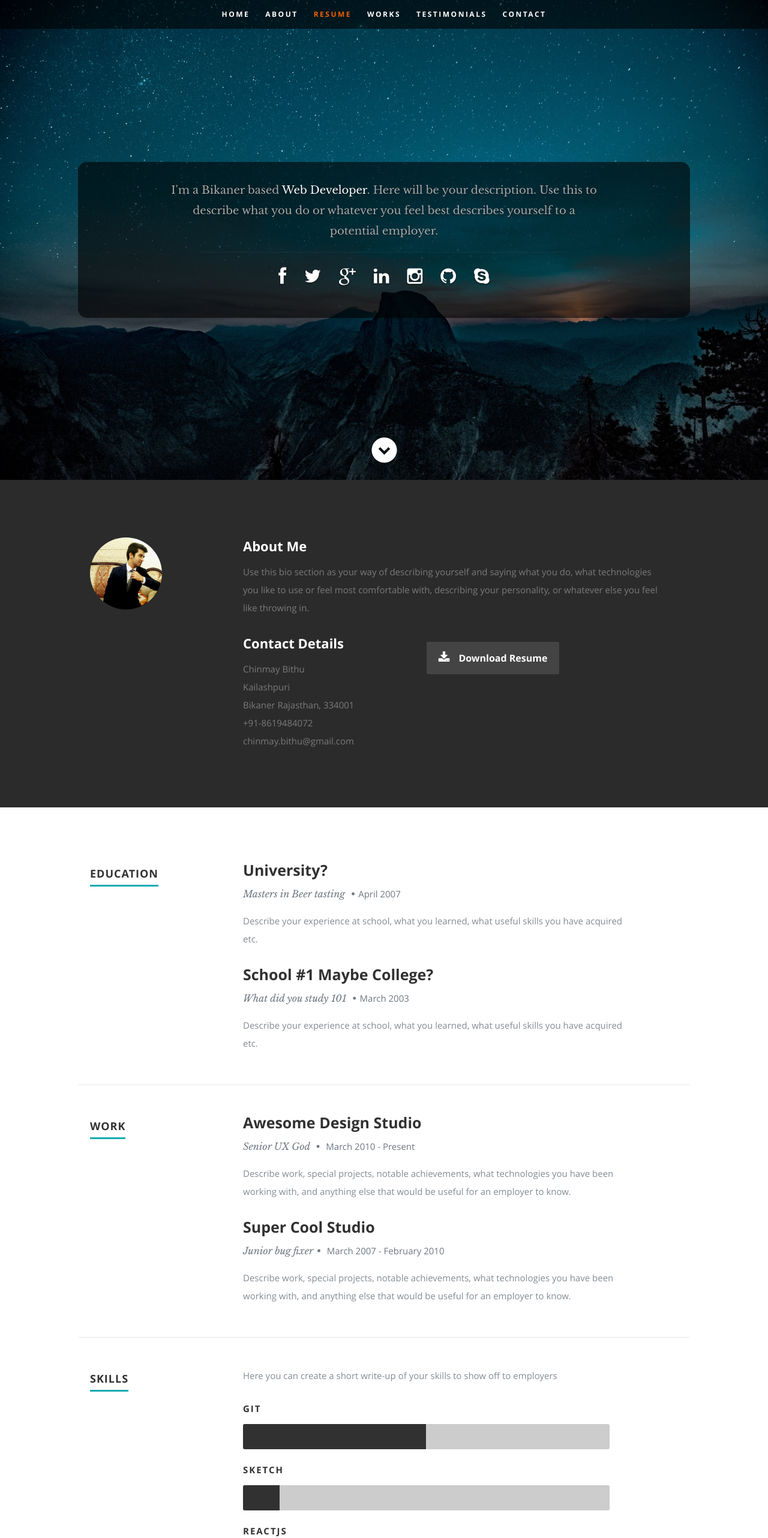
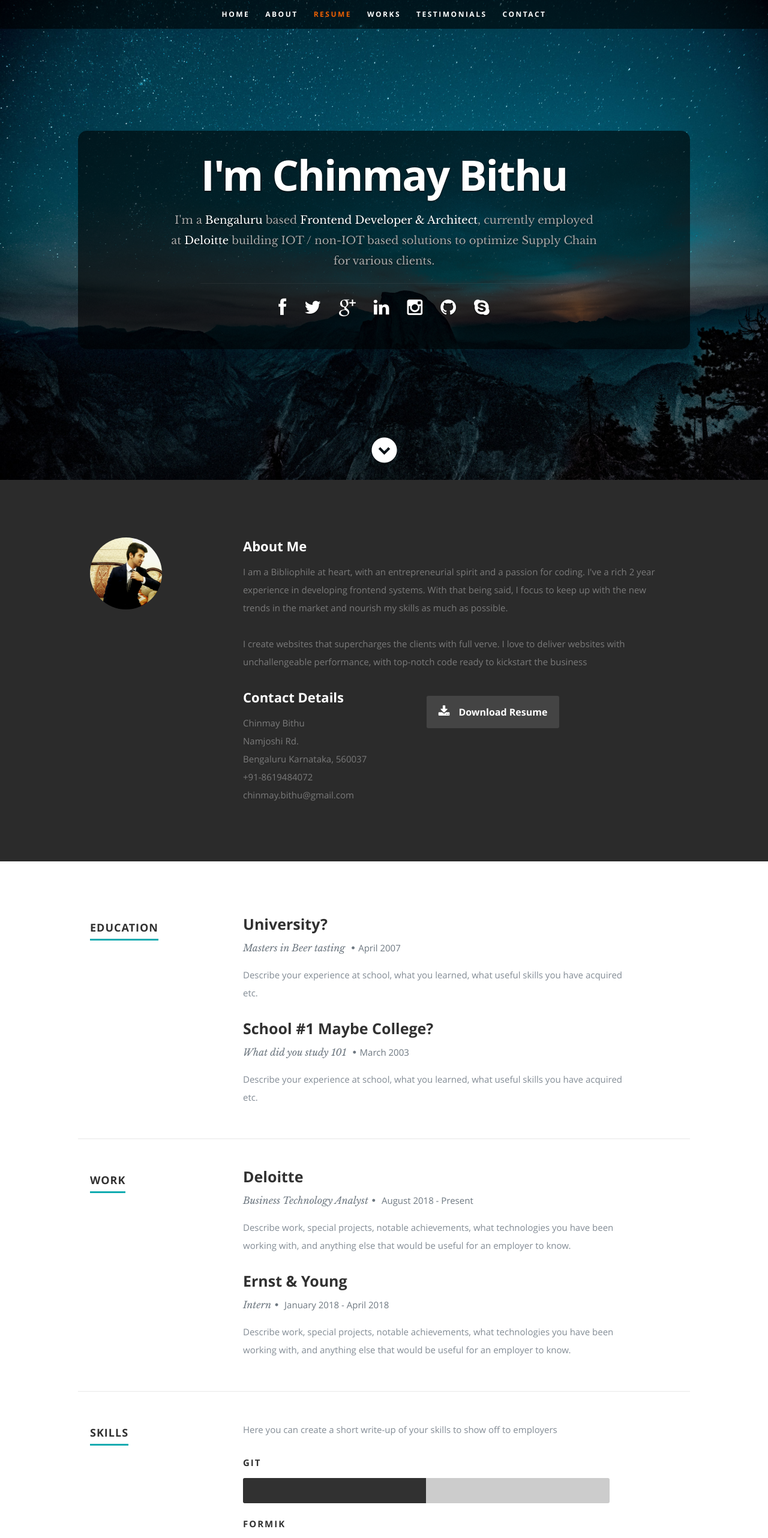
Before and after one commit to cbithu/resume_cbithu, a React (Create React App) app: page / in a window 1280 px wide. Shown: the top 2564 px of the page at 60% size. Built offline with nearby package versions, Linux system fonts and the light colour scheme.

Commit message:
resume push 2

```diff
--- a/public/css/layout.css
+++ b/public/css/layout.css
@@ -63,13 +63,13 @@ header .banner-text h1 {
    font: 90px/1.1em 'opensans-bold', sans-serif;
    color: #fff;
    letter-spacing: -2px;
-   margin: 0 auto 18px auto;
+   margin: 35px auto 20px auto;;
    text-shadow: 0px 1px 3px rgba(0, 0, 0, .8);
 }
 header .banner-text h3 {
    font: 18px/1.9em 'librebaskerville-regular', serif;
    color: #A8A8A8;
-   margin: 0 auto;
+   margin: 20px auto;
    width: 70%;
    text-shadow: 0px 1px 2px rgba(0, 0, 0, .5);
 }
--- a/public/js/init.js
+++ b/public/js/init.js
@@ -11,7 +11,7 @@
 ------------------------------------------------------ */
 
     setTimeout(function() {
-	   $('h1.responsive-headline').fitText(1, { minFontSize: '40px', maxFontSize: '90px' });
+	   $('h1.responsive-headline').fitText(1, { minFontSize: '40px', maxFontSize: '70px' });
 	 }, 100);
 
 
--- a/public/resumeData.json
+++ b/public/resumeData.json
@@ -1,18 +1,19 @@
 {
   "main": {
     "name":"Chinmay Bithu",
-    "occupation":"Web Developer",
-    "description":"Here will be your description. Use this to describe what you do or whatever you feel best describes yourself to a potential employer",
+    "occupation":"Frontend Developer & Architect",
+    "description":"building IOT / non-IOT based solutions to optimize Supply Chain for various clients.",
     "image":"profilepic.jpg",
-    "bio":"Use this bio section as your way of describing yourself and saying what you do, what technologies you like to use or feel most comfortable with, describing your personality, or whatever else you feel like throwing in.",
+    "bio":"I am a Bibliophile at heart, with an entrepreneurial spirit and a passion for coding. I've a rich 2 year experience in developing frontend systems. With that being said, I focus to keep up with the new trends in the market and nourish my skills as much as possible.",
+    "biotwo": "I create websites that supercharges the clients with full verve. I love to deliver websites with unchallengeable performance, with top-notch code ready to kickstart the business",
     "contactmessage":"Here is where you should write your message to readers to have them get in contact with you.",
     "email": "chinmay.bithu@gmail.com",
     "phone": "+91-8619484072",
     "address":{
-      "street":"Kailashpuri",
-      "city":"Bikaner",
-      "state":"Rajasthan",
-      "zip": "334001"
+      "street":"Namjoshi Rd.",
+      "city":"Bengaluru",
+      "state":"Karnataka",
+      "zip": "560037"
     },
     "website": "http://www.timbakerdev.com",
     "resumedownload":"http://timbakerdev.com",
@@ -72,15 +73,15 @@
     ],
     "work":[
       {
-        "company":"Awesome Design Studio",
-        "title":"Senior UX God ",
-        "years":"March 2010 - Present",
+        "company":"Deloitte",
+        "title":"Business Technology Analyst",
+        "years":"August 2018 - Present",
         "description":"Describe work, special projects, notable achievements, what technologies you have been working with, and anything else that would be useful for an employer to know."
       },
       {
-        "company":"Super Cool Studio",
-        "title":"Junior bug fixer",
-        "years":"March 2007 - February 2010",
+        "company":"Ernst & Young",
+        "title":"Intern",
+        "years":"January 2018 - April 2018",
         "description":"Describe work, special projects, notable achievements, what technologies you have been working with, and anything else that would be useful for an employer to know."
       }
     ],
@@ -90,8 +91,8 @@
         "level":"50%"
       },
       {
-        "name":"Sketch",
-        "level":"10%"
+        "name":"FORMIK",
+        "level":"60%"
       },
       {
         "name":"ReactJs",
@@ -110,8 +111,8 @@
         "level":"70%"
       },
       {
-        "name":"MongoDB",
-        "level":"20%"
+        "name":"REDUX",
+        "level":"80%"
       }
     ]
   },
--- a/src/Components/About.js
+++ b/src/Components/About.js
@@ -7,6 +7,7 @@ class About extends Component {
       var name = this.props.data.name;
       var profilepic= "images/"+this.props.data.image;
       var bio = this.props.data.bio;
+      var biotwo = this.props.data.biotwo;
       var street = this.props.data.address.street;
       var city = this.props.data.address.city;
       var state = this.props.data.address.state;
@@ -26,6 +27,7 @@ class About extends Component {
             <h2>About Me</h2>
 
             <p>{bio}</p>
+            <p>{biotwo}</p>
             <div className="row">
                <div className="columns contact-details">
                   <h2>Contact Details</h2>
--- a/src/Components/Footer.js
+++ b/src/Components/Footer.js
@@ -19,8 +19,8 @@ class Footer extends Component {
            </ul>
 
            <ul className="copyright">
-              <li>&copy; Copyright 2020 Chinmay Bithu</li>
-              <li>Design by <a title="Styleshout" href="http://www.styleshout.com/">Styleshout</a></li>
+              <li>Copyright &copy; 2020 Chinmay Bithu</li>
+              <li>All rights Reserved.</li>
            </ul>
 
         </div>
--- a/src/Components/Header.js
+++ b/src/Components/Header.js
@@ -1,16 +1,100 @@
 import React, { Component } from 'react';
 
 class Header extends Component {
+
+   // typeWriter(id, ar) {
+   //    // values to keep track of the number of letters typed, which quote to use. etc. Don't change these values.
+   //    let i = 0,
+   //       a = 0,
+   //       isBackspacing = false,
+   //       isParagraph = false;
+
+   //    // Speed (in milliseconds) of typing.
+   //    let speedForward = 100, //Typing Speed
+   //       speedWait = 1000, // Wait between typing and backspacing
+   //       speedBetweenLines = 1000, //Wait between first and second lines
+   //       speedBackspace = 25; //Backspace Speed
+
+   //    let element = $("#" + id),
+   //       aString = ar[a],
+   //       eHeader = element.children("h1"), //Header element
+   //       eParagraph = element.children("p"); //Subheader element
+
+   //    // Determine if animation should be typing or backspacing
+   //    if (!isBackspacing) {
+
+   //       // If full string hasn't yet been typed out, continue typing
+   //       if (i < aString.length) {
+
+   //          // If character about to be typed is a pipe, switch to second line and continue.
+   //          if (aString.charAt(i) == "|") {
+   //             isParagraph = true;
+   //             eHeader.removeClass("cursor");
+   //             eParagraph.addClass("cursor");
+   //             i++;
+   //             setTimeout( this.typeWriter(id, ar) , speedBetweenLines);
+
+   //             // If character isn't a pipe, continue typing.
+   //          } else {
+   //             // Type header or subheader depending on whether pipe has been detected
+   //             if (!isParagraph) {
+   //                eHeader.text(eHeader.text() + aString.charAt(i));
+   //             } else {
+   //                eParagraph.text(eParagraph.text() + aString.charAt(i));
+   //             }
+   //             i++;
+   //             setTimeout(this.typeWriter(id, ar) , speedForward);
+   //          }
+
+   //          // If full string has been typed, switch to backspace mode.
+   //       } else if (i == aString.length) {
+
+   //          isBackspacing = true;
+   //          setTimeout(this.typeWriter(id, ar), speedWait);
+
+   //       }
+
+   //       // If backspacing is enabled
+   //    } else {
+
+   //       // If either the header or the paragraph still has text, continue backspacing
+   //       if (eHeader.text().length > 0 || eParagraph.text().length > 0) {
+
+   //          // If paragraph still has text, continue erasing, otherwise switch to the header.
+   //          if (eParagraph.text().length > 0) {
+   //             eParagraph.text(eParagraph.text().substring(0, eParagraph.text().length - 1));
+   //          } else if (eHeader.text().length > 0) {
+   //             eParagraph.removeClass("cursor");
+   //             eHeader.addClass("cursor");
+   //             eHeader.text(eHeader.text().substring(0, eHeader.text().length - 1));
+   //          }
+   //          setTimeout(this.typeWriter(id, ar), speedBackspace);
+
+   //          // If neither head or paragraph still has text, switch to next quote in array and start typing.
+   //       } else {
+
+   //          isBackspacing = false;
+   //          i = 0;
+   //          isParagraph = false;
+   //          a = (a + 1) % ar.length; //Moves to next position in array, always looping back to 0
+   //          setTimeout(this.typeWriter(id, ar), 50);
+
+   //       }
+   //    }
+   // }
+
    render() {
 
       if (this.props.data) {
          var name = this.props.data.name;
+         var nameArray = this.props.data.nameArray;
          var occupation = this.props.data.occupation;
          var description = this.props.data.description;
          var city = this.props.data.address.city;
          var networks = this.props.data.social.map(function (network) {
             return <li key={network.name}><a href={network.url}><i className={network.className}></i></a></li>
          })
+         // this.typeWriter("output", nameArray);
       }
 
       return (
@@ -34,14 +118,8 @@ class Header extends Component {
 
             <div className="row banner">
             <div className="banner-text">
-                  {/* <h1 className="responsive-headline">I'm {name}.</h1> */}
-                  <div class="container py-5">
-                     <div class="output" id="output">
-                        <h1 class="cursor"></h1>
-                        <p></p>
-                     </div>
-                  </div>
-                  <h3>I'm a {city} based <span>{occupation}</span>. {description}.</h3>
+               <h1 className="responsive-headline">I'm {name}</h1>
+               <h3>I'm a <span>{city}</span> based <span>{occupation}</span>, currently employed at <span>Deloitte</span>&nbsp;{description}</h3>
                <hr />
                <ul className="social">
                   {networks}
@@ -53,7 +131,7 @@ class Header extends Component {
             <a className="smoothscroll" href="#about"><i className="icon-down-circle"></i></a>
          </p>
 
-         </header>
+         </header >
       );
    }
 }
```
Also changed, not shown: 1 other file (tests, documents, lock files or other folders). Lines whose indentation alone changed are shown as unchanged.
